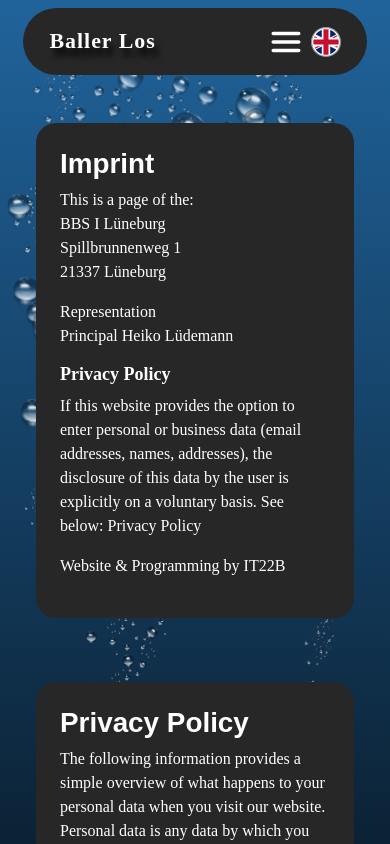
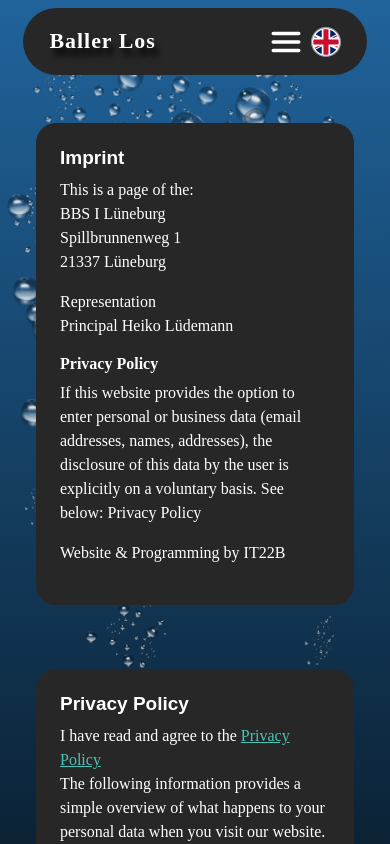
Before and after one commit to Doner-mit-alles/wirtschaft-live, a Vue app: page /impressum-und-datenschutz in a window 390 px wide. Shown: the top 844 px of the page. Built offline with nearby package versions, Linux system fonts and the light colour scheme; a web font is replaced by a local one.

Commit message:
[40] fix length of text for privace Police

```diff
--- a/src/assets/styles.css
+++ b/src/assets/styles.css
@@ -20,8 +20,17 @@ h2 {
 
 h6 {
     font-weight: 800;
-    font-size: 18px;
+    font-size: 1.125rem;
+    @media (max-width: 576px) {
+        font-size: 1rem;
+    }
+}
 
+p {
+    @media (max-width: 576px) {
+        font-size: 0.875rem;
+    }
+    font-size: 1rem;
 }
 
 /*Bootstrap Variablen*/
@@ -78,7 +87,7 @@ h1, h2 {
 
 h2 {
     @media (max-width: 576px) {
-        font-size: 1rem;
+        font-size: 1.1875rem;
     }
 }
 
--- a/src/components/ImprintContainer.vue
+++ b/src/components/ImprintContainer.vue
@@ -5,9 +5,9 @@ import InstagramElement from '@/assets/icons/instagram.svg'
 <template>
   <div class="row mb-4">
     <div class="col-12 bg-primary text-white imprint p-4 pl-3 p-md-5 ">
-      <h1>
+      <h2>
         {{ $t('container.imprint.headline') }}
-      </h1>
+      </h2>
 
       <p>
         {{ $t('container.imprint.contentOwner') }}:<br>
--- a/src/components/PrivacyPoliceContainer.vue
+++ b/src/components/PrivacyPoliceContainer.vue
@@ -5,10 +5,16 @@ import InstagramElement from '@/assets/icons/instagram.svg'
 <template>
   <div class="row mb-4">
     <div class="col-12 bg-primary text-white privacy-police p-4 pl-3 p-md-5">
-      <h1>
-        {{ $t('container.privacyPolice.headline') }}
-      </h1>
+      <h2 class="break" v-html="$t('container.privacyPolice.headline')">
+      </h2>
 
+      <span
+        v-html="
+                  $t('container.contactForm.privacyCheckbox', {
+                    url: '/impressum-und-datenschutz'
+                  })
+                "
+      ></span>
       <p>
         {{ $t('container.privacyPolice.generalInfo') }}
       </p>
@@ -38,7 +44,7 @@ import InstagramElement from '@/assets/icons/instagram.svg'
       <h6>{{ $t('container.privacyPolice.fourthHeadline') }}</h6>
       <p>
         {{ $t('container.privacyPolice.fourthContent') }}
-        <a href="https://www.emailjs.com/legal/privacy-policy/">https://www.emailjs.com/legal/privacy-policy/</a>
+        <a class="break" href="https://www.emailjs.com/legal/privacy-policy/">https://www.emailjs.com/legal/privacy-policy/</a>
       </p>
 
       <p>
@@ -52,4 +58,11 @@ import InstagramElement from '@/assets/icons/instagram.svg'
 .privacy-police {
   border-radius: 20px;
 }
+
+.break {
+  hyphens: auto;
+  word-wrap: break-word;
+  white-space: normal;
+}
+
 </style>
--- a/src/views/ImprintAndPrivacyPoliceView.vue
+++ b/src/views/ImprintAndPrivacyPoliceView.vue
@@ -9,6 +9,7 @@ import SpacingTool from '@/components/SpacingTool.vue'
 <template>
   <menu-bar />
   <main class="container mt-5 px-5 px-lg-5 px-md-4">
+    <h1 style="display: none;">Impressum & Datenschutz</h1>
     <ImprintContainer />
     <SpacingTool height="1rem"></SpacingTool>
     <PrivacyPoliceContainer />
```
